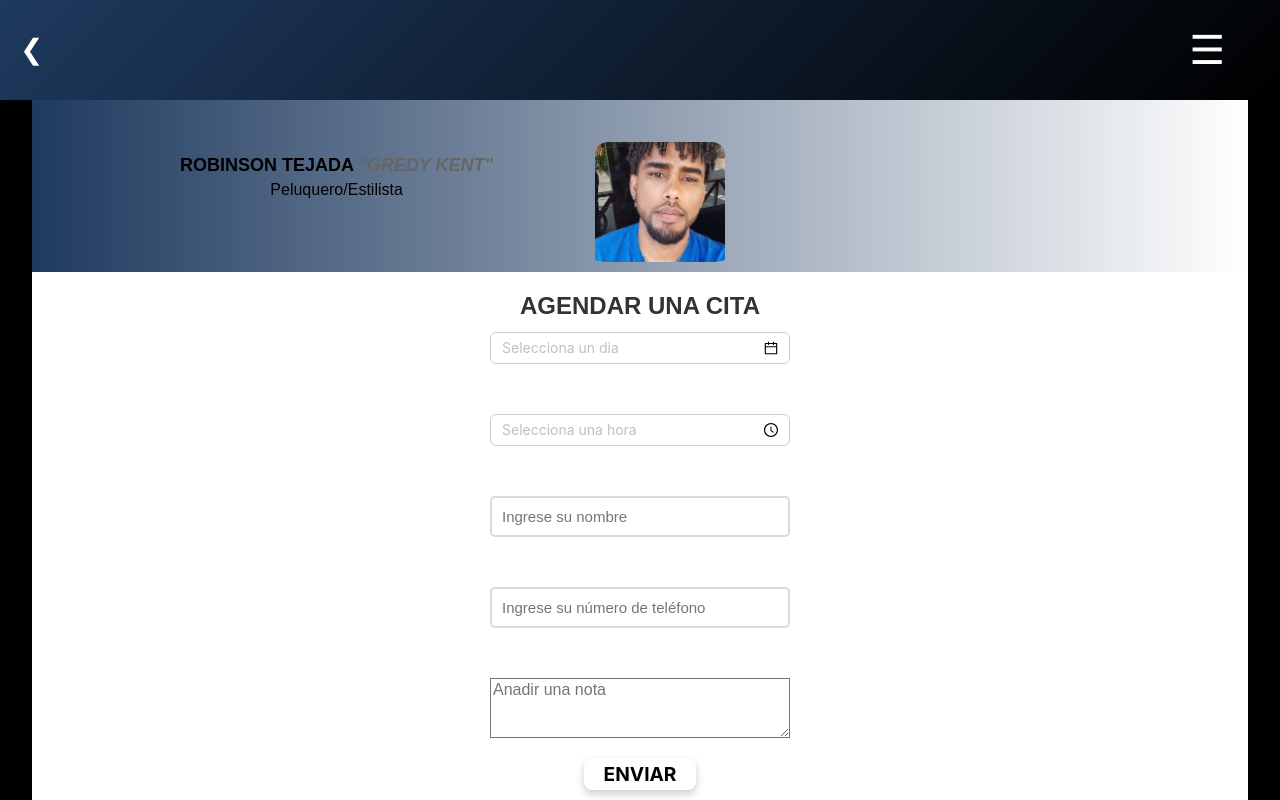
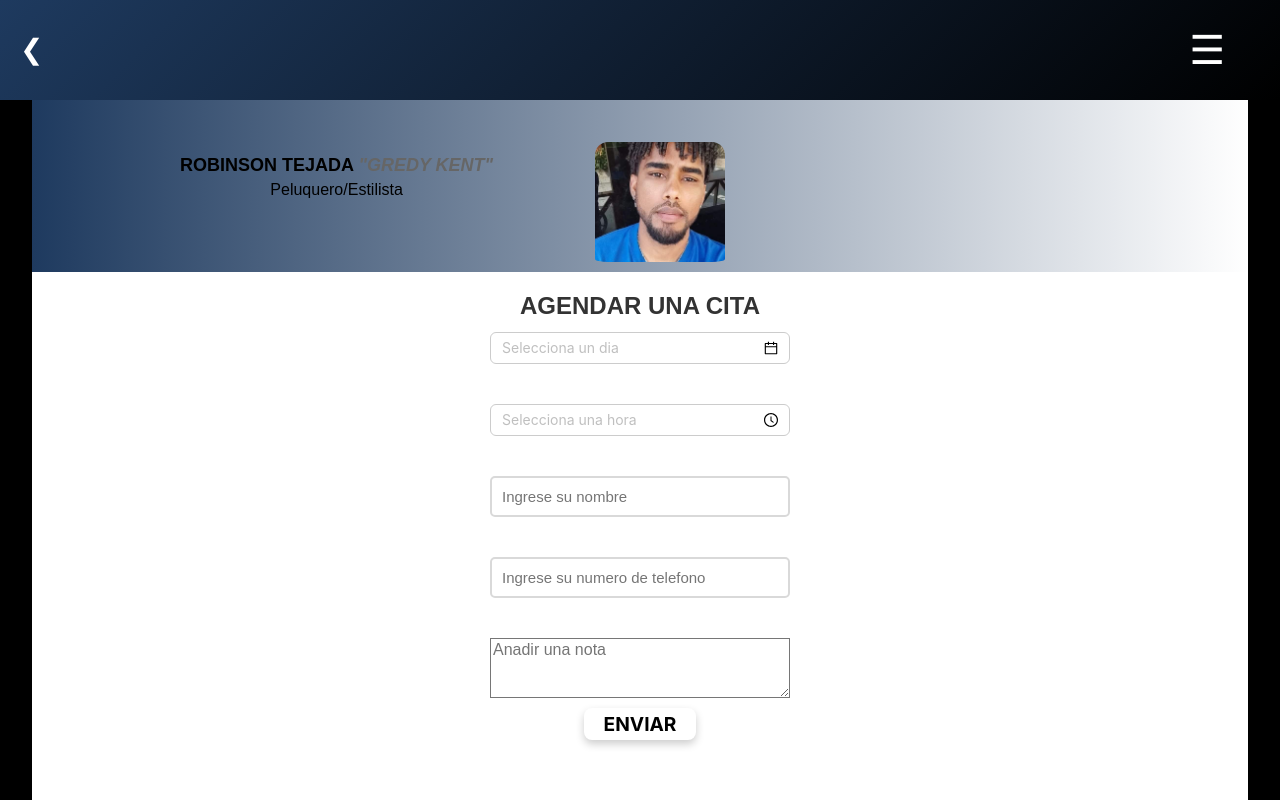
Before and after one commit to AddyJaime/GredykentBarberFrontend, a React (Vite) app: page /booking in a window 1280 px wide. Built offline with nearby package versions, Linux system fonts and the light colour scheme.

Commit message:
number added

```diff
--- a/src/Components/AppointmentScheduler/AppointmentScheduler.css
+++ b/src/Components/AppointmentScheduler/AppointmentScheduler.css
@@ -17,10 +17,11 @@
 .date-picker,
 .time-picker,
 .name-input,
-.note-input {
+.note-input,
+.number-input {
   width: 100%;
   max-width: 300px;
-  margin-bottom: 50px;
+  margin-bottom: 40px;
 }
 
 .selected-info p {
@@ -30,6 +31,16 @@
 
 .note-input {
   height: 60px;
+}
+
+.number-input {
+  width: 100%;
+  max-width: 300px;
+  font-size: 15px;
+  padding: 10px;
+  border: 2px solid #d9d9d9;
+  border-radius: 5px;
+  background-color: #fff;
 }
 
 .name-input {
@@ -90,3 +101,26 @@
   background-color: #fff;
   color: #000;
 }
+
+@media screen and (min-width: 1920px) {
+  .cita-container {
+    height: 100vh;
+    padding-bottom: 200px;
+  }
+
+  .cita-container h2 {
+    font-size: 50px;
+  }
+
+  .date-picker,
+  .time-picker,
+  .name-input,
+  .note-input,
+  .number-input {
+    width: 100%;
+    max-width: 500px;
+    height: 50px;
+    padding: 10px;
+    font-size: 20px;
+  }
+}
--- a/src/Components/AppointmentScheduler/AppointmentScheduler.jsx
+++ b/src/Components/AppointmentScheduler/AppointmentScheduler.jsx
@@ -9,6 +9,7 @@ const AppointmentScheduler = () => {
   const [date, setDate] = useState("");
   const [time, setTime] = useState("");
   const [name, setName] = useState("");
+  const [number, setNumber] = useState("");
   const [note, setNote] = useState("");
   // eslint-disable-next-line no-unused-vars
   const [service, setService] = useState("haircut");
@@ -37,6 +38,7 @@ const AppointmentScheduler = () => {
         date,
         time,
         note,
+        number,
       };
       const res = await axios.post("/api/reservations", appointmentData);
 
@@ -45,7 +47,7 @@ const AppointmentScheduler = () => {
       setNote("");
       setTime("");
       setDate("");
-
+      setNumber("");
       setModelVisible(true);
 
       console.log(res.data);
@@ -84,11 +86,12 @@ const AppointmentScheduler = () => {
         />
         <input
           type="text"
-          placeholder="Ingrese su número de teléfono"
-          onChange={(e) => setName(e.target.value)}
-          value={name}
-          className="name-input"
+          placeholder="Ingrese su numero de telefono"
+          onChange={(e) => setNumber(e.target.value)}
+          value={number}
+          className="number-input"
         />
+
         <textarea
           placeholder="Anadir una nota"
           value={note}
--- a/src/Components/ServiceCard/ServiceCard.css
+++ b/src/Components/ServiceCard/ServiceCard.css
@@ -69,9 +69,9 @@
 @media screen and (min-width: 1920px) {
   .services-container {
     background-image: url("../../../public/Image/chair-barbershop.jpg");
-    background-size: cover;
+    background-size: contain;
     background-position: center;
-    background-repeat: no-repeat;
+    background-repeat: repeat;
     background-attachment: fixed;
     margin-top: -5px;
   }
--- a/src/Pages/Admin/AdminPage.jsx
+++ b/src/Pages/Admin/AdminPage.jsx
@@ -41,6 +41,7 @@ const AdminPage = () => {
         <thead>
           <tr>
             <th>Name:</th>
+            <th>Number:</th>
             <th>Service:</th>
             <th>Date:</th>
             <th>Time:</th>
@@ -53,6 +54,7 @@ const AdminPage = () => {
             reservations.map((r) => (
               <tr key={r.id}>
                 <td>{r.name}</td>
+                <td>{r.number}</td>
                 <td>{r.service}</td>
                 <td>{new Date(r.date).toLocaleDateString()}</td>
                 <td>{r.time}</td>
--- a/src/Pages/Booking/BookingPage.css
+++ b/src/Pages/Booking/BookingPage.css
@@ -35,3 +35,12 @@
 .profile-information p {
   margin: 5px 0;
 }
+
+@media screen and (min-width: 1920px) {
+  .profile-container {
+    padding-left: 300px;
+  }
+  .profile-information {
+    padding-left: 300px;
+  }
+}
```
